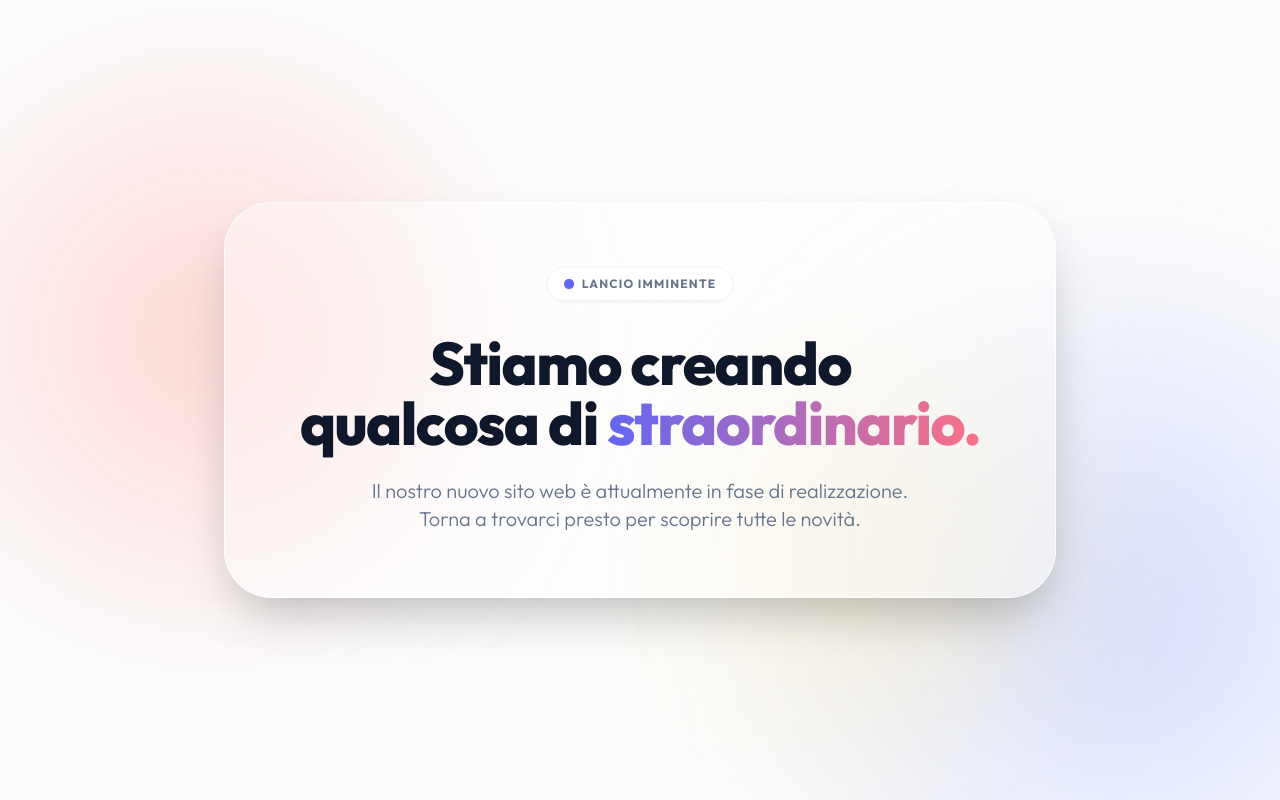
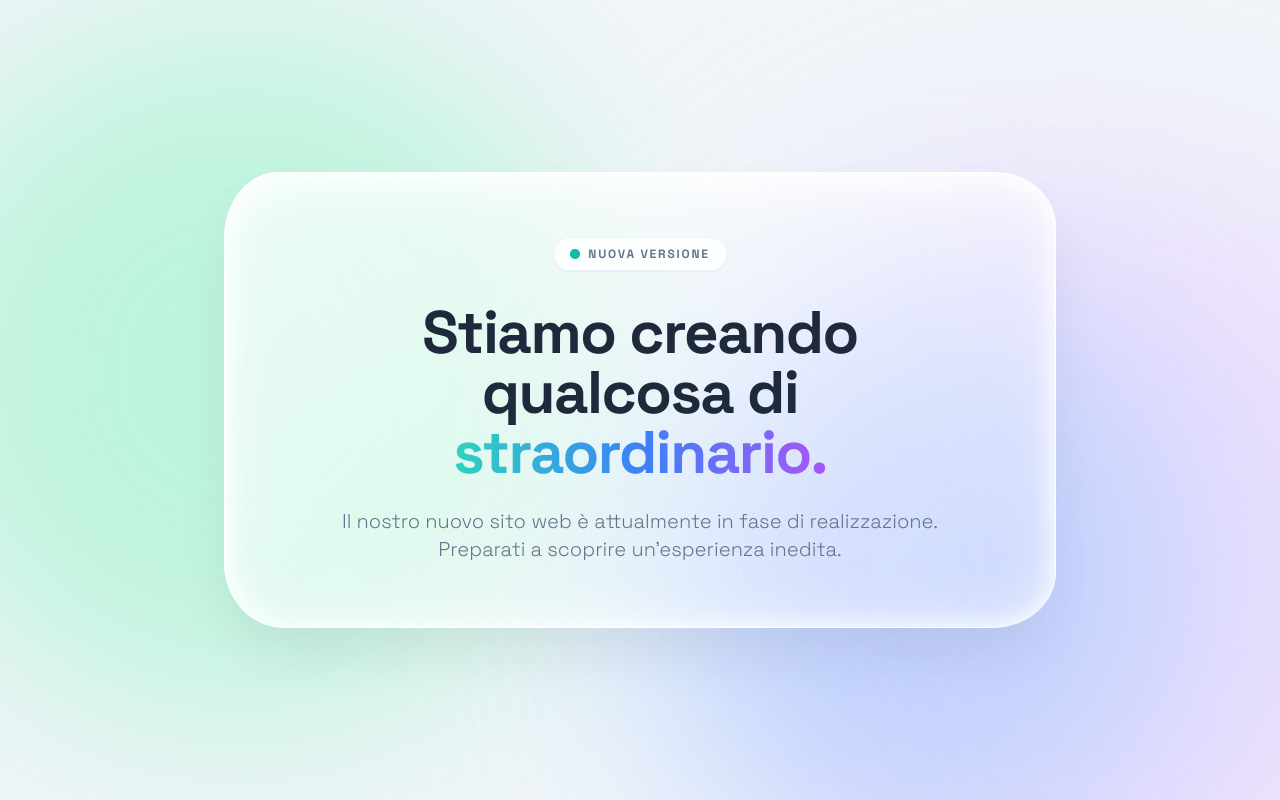
Before and after one commit to exroot-company/test1, a plain HTML site: page index.html in a window 1280 px wide. Drawn offline with nearby package versions, Linux system fonts and the light colour scheme.

Commit message:
Update index.html

```diff
--- a/index.html
+++ b/index.html
@@ -7,69 +7,83 @@
     <script src="https://cdn.tailwindcss.com"></script>
     <link href="https://cdnjs.cloudflare.com/ajax/libs/font-awesome/6.0.0/css/all.min.css" rel="stylesheet">
     <style>
-        @import url('https://fonts.googleapis.com/css2?family=Outfit:wght@300;400;500;700;800&display=swap');
+        @import url('https://fonts.googleapis.com/css2?family=Space+Grotesk:wght@300;400;500;600;700&display=swap');
 
         body {
-            font-family: 'Outfit', sans-serif;
-            background-color: #fcfcfc;
+            font-family: 'Space Grotesk', sans-serif;
+            background-color: #f1f5f9; /* Grigio ghiaccio super chiaro */
             overflow: hidden; /* Evita scroll accidentali durante le interazioni */
             touch-action: none; /* Ottimizza l'interazione touch su mobile */
         }
 
-        /* --- Sfondi Reattivi --- */
+        /* --- Sfondi Reattivi (Aurora Style) --- */
         .blob {
             position: absolute;
-            filter: blur(80px);
+            filter: blur(100px); /* Sfocatura estrema per effetto gas/aurora */
             z-index: 0;
-            opacity: 0.6;
+            opacity: 0.7;
             border-radius: 50%;
             /* La transizione morbida per il ritorno alla posizione originale */
             transition: transform 0.8s cubic-bezier(0.1, 0.8, 0.2, 1);
             will-change: transform;
+            mix-blend-mode: multiply; /* Fonde i colori in modo più organico */
         }
 
         .blob-1 {
             top: -10%; left: -10%;
-            width: 50vw; height: 50vw;
-            background: radial-gradient(circle, rgba(255,183,178,1) 0%, rgba(255,226,226,0) 70%);
+            width: 55vw; height: 55vw;
+            background: #a7f3d0; /* Menta/Smeraldo chiaro */
         }
 
         .blob-2 {
             bottom: -20%; right: -10%;
-            width: 60vw; height: 60vw;
-            background: radial-gradient(circle, rgba(181,198,255,1) 0%, rgba(226,233,255,0) 70%);
+            width: 65vw; height: 65vw;
+            background: #e9d5ff; /* Lilla/Lavanda */
         }
 
         .blob-3 {
             top: 40%; left: 40%;
-            width: 40vw; height: 40vw;
-            background: radial-gradient(circle, rgba(255,236,179,1) 0%, rgba(255,248,225,0) 70%);
+            width: 45vw; height: 45vw;
+            background: #bae6fd; /* Azzurro cielo */
         }
 
-        /* --- Effetto Vetro & Glare 3D --- */
+        /* --- Effetto Vetro Liquido (Holographic/Opal) & Glare 3D --- */
         .glass-panel {
-            background: rgba(255, 255, 255, 0.4);
-            backdrop-filter: blur(24px);
-            -webkit-backdrop-filter: blur(24px);
-            border: 1px solid rgba(255, 255, 255, 0.8);
+            background: linear-gradient(135deg, rgba(255, 255, 255, 0.7) 0%, rgba(255, 255, 255, 0.2) 100%);
+            backdrop-filter: blur(40px) saturate(120%);
+            -webkit-backdrop-filter: blur(40px) saturate(120%);
+            border: 1px solid rgba(255, 255, 255, 0.9);
+            /* Ombre e luci interne per simulare la densità dell'acqua e riflessi olografici */
             box-shadow:
-                0 4px 24px -1px rgba(0, 0, 0, 0.04),
-                0 10px 40px -10px rgba(0, 0, 0, 0.04),
-                inset 0 0 0 1px rgba(255, 255, 255, 0.5);
+                0 30px 60px -10px rgba(0, 0, 0, 0.08),
+                inset 0 0 20px rgba(255, 255, 255, 0.9),
+                inset 10px 20px 40px rgba(255, 255, 255, 0.6),
+                inset -10px -20px 40px rgba(255, 255, 255, 0.3);
             position: relative;
             overflow: hidden;
             transform-style: preserve-3d;
+            /* L'animazione chiave per l'effetto liquido */
+            animation: liquid-morph 10s ease-in-out infinite alternate;
         }
 
-        /* Riflesso dinamico sul vetro */
+        @keyframes liquid-morph {
+            0%, 100% { border-radius: 45px; }
+            33%  { border-radius: 70px 40px 80px 50px / 50px 70px 40px 80px; }
+            66%  { border-radius: 40px 80px 50px 70px / 80px 40px 70px 50px; }
+        }
+
+        /* Riflesso dinamico sul vetro (più olografico e brillante) */
         .glass-glare {
             position: absolute;
             inset: 0;
-            background: radial-gradient(circle at var(--glare-x, 50%) var(--glare-y, 50%), rgba(255,255,255,0.8) 0%, transparent 60%);
+            background:
+                radial-gradient(circle at var(--glare-x, 50%) var(--glare-y, 50%), rgba(255,255,255,0.95) 0%, transparent 50%),
+                radial-gradient(circle at calc(100% - var(--glare-x, 50%)) calc(100% - var(--glare-y, 50%)), rgba(233, 213, 255, 0.6) 0%, transparent 60%);
             opacity: 0;
             pointer-events: none;
-            transition: opacity 0.3s;
+            transition: opacity 0.4s ease-out;
             z-index: 1;
+            mix-blend-mode: overlay;
         }
 
         /* Profondità degli elementi interni (Parallasse) */
@@ -99,34 +113,36 @@
         /* Onde d'urto (Ripple) al click */
         .ripple {
             position: fixed;
-            border: 2px solid rgba(139, 92, 246, 0.4); /* Colore viola chiaro */
+            border: 2px solid rgba(45, 212, 191, 0.6); /* Color Teal */
             border-radius: 50%;
             pointer-events: none;
             transform: translate(-50%, -50%) scale(0);
             opacity: 1;
             z-index: 0;
             animation: ripple-anim 1s cubic-bezier(0.1, 0.8, 0.3, 1) forwards;
+            box-shadow: 0 0 20px rgba(45, 212, 191, 0.3); /* Glow sull'onda */
         }
 
         @keyframes ripple-anim {
-            100% { transform: translate(-50%, -50%) scale(1.5); opacity: 0; border-width: 0px; }
+            100% { transform: translate(-50%, -50%) scale(1.8); opacity: 0; border-width: 0px; }
         }
 
-        /* Particelle Fisiche Avanzate */
+        /* Particelle Fisiche Avanzate - Neon Style */
         .physics-particle {
             position: fixed;
             pointer-events: none;
             z-index: 100;
             border-radius: 50%;
             will-change: transform, opacity;
+            box-shadow: 0 0 12px currentColor; /* Effetto luce al neon */
         }
 
         /* Party Mode Segreta */
         .party-mode .blob {
             animation: party-spin 2s linear infinite !important;
-            filter: blur(40px) hue-rotate(0deg);
+            filter: blur(60px) hue-rotate(0deg);
         }
-        @keyframes party-spin { 100% { filter: blur(40px) hue-rotate(360deg); } }
+        @keyframes party-spin { 100% { filter: blur(60px) hue-rotate(360deg); } }
 
         .party-mode h1 span { animation: rainbow-text 2s linear infinite; }
         @keyframes rainbow-text { 100% { filter: hue-rotate(360deg); } }
@@ -153,7 +169,7 @@
         <!-- Wrapper per l'animazione di entrata -->
         <div class="w-full fade-in-up delay-100 transform-style-3d">
             <!-- Glass Card Centrale -->
-            <div id="tilt-card" class="glass-panel rounded-[2rem] sm:rounded-[3rem] p-8 sm:p-12 md:p-16 w-full text-center shadow-2xl">
+            <div id="tilt-card" class="glass-panel p-8 sm:p-12 md:p-16 w-full text-center">
 
                 <!-- Glare Layer -->
                 <div class="glass-glare" id="glare"></div>
@@ -163,24 +179,24 @@
                     <!-- Badge -->
                     <div id="magic-badge" class="inline-flex items-center gap-2 px-4 py-2 rounded-full bg-white/80 border border-slate-100 shadow-sm mb-8 cursor-pointer hover:scale-105 hover:bg-white transition-all select-none" title="Hmmm, cosa succede se clicchi?">
                         <span class="relative flex h-2.5 w-2.5">
-                            <span class="animate-ping absolute inline-flex h-full w-full rounded-full bg-indigo-400 opacity-75"></span>
-                            <span class="relative inline-flex rounded-full h-2.5 w-2.5 bg-indigo-500"></span>
+                            <span class="animate-ping absolute inline-flex h-full w-full rounded-full bg-teal-400 opacity-75"></span>
+                            <span class="relative inline-flex rounded-full h-2.5 w-2.5 bg-teal-500"></span>
                         </span>
-                        <span id="badge-text" class="text-xs font-bold uppercase tracking-widest text-slate-500 transition-all duration-300">Lancio Imminente</span>
+                        <span id="badge-text" class="text-xs font-bold uppercase tracking-[0.15em] text-slate-500 transition-all duration-300">Nuova Versione</span>
                     </div>
                 </div>
 
                 <div class="parallax-item" style="--tz: 80px;">
-                    <!-- Titolo Principale -->
-                    <h1 class="text-4xl sm:text-5xl md:text-6xl font-extrabold tracking-tight mb-6 leading-tight text-slate-900 transition-all duration-300">
-                        Stiamo creando <br class="hidden sm:block"/> qualcosa di <span id="sparkle-text" class="relative inline-block text-transparent bg-clip-text bg-gradient-to-r from-indigo-500 to-rose-400 cursor-crosshair">straordinario.</span>
+                    <!-- Titolo Principale (Nuovo font e sfumatura) -->
+                    <h1 class="text-4xl sm:text-5xl md:text-6xl font-bold tracking-tight mb-6 leading-tight text-slate-800 transition-all duration-300">
+                        Stiamo creando <br class="hidden sm:block"/> qualcosa di <span id="sparkle-text" class="relative inline-block text-transparent bg-clip-text bg-gradient-to-r from-teal-400 via-blue-500 to-purple-500 cursor-crosshair">straordinario.</span>
                     </h1>
                 </div>
 
                 <div class="parallax-item" style="--tz: 30px;">
                     <!-- Sottotitolo -->
                     <p class="text-lg sm:text-xl text-slate-500 max-w-2xl mx-auto font-light leading-relaxed">
-                        Il nostro nuovo sito web è attualmente in fase di realizzazione. <br class="hidden sm:block"/>Torna a trovarci presto per scoprire tutte le novità.
+                        Il nostro nuovo sito web è attualmente in fase di realizzazione. <br class="hidden sm:block"/>Preparati a scoprire un'esperienza inedita.
                     </p>
                 </div>
 
@@ -310,7 +326,7 @@
         // --- 5. GIOCO 4: GENERATORE FISICO DI PARTICELLE (Sulla parola "straordinario") ---
         const sparkleText = document.getElementById('sparkle-text');
         let particles = [];
-        const colors = ['#f43f5e', '#8b5cf6', '#3b82f6', '#10b981', '#f59e0b']; // Colori brillanti
+        const colors = ['#2dd4bf', '#38bdf8', '#818cf8', '#c084fc', '#e879f9']; // Colori olografici
 
         sparkleText.addEventListener('mousemove', (e) => {
             // Genera particelle ad altissima frequenza per un effetto "magia liquida"
```
